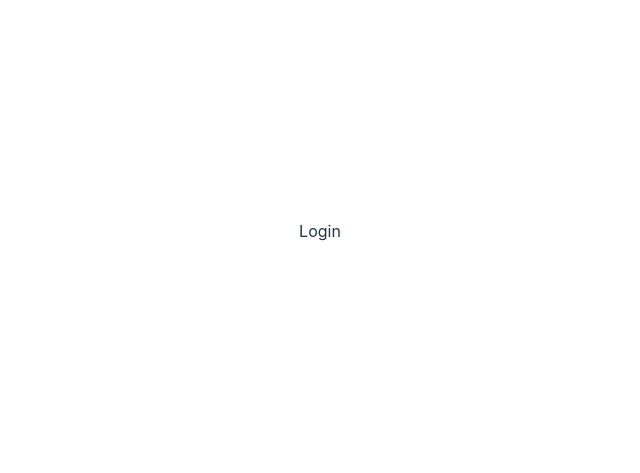
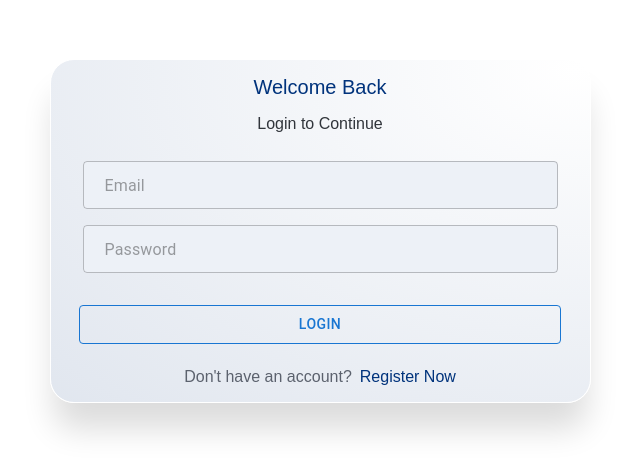
Before and after one commit to AbhishekPrakash09/geo_calc, a React (Vite) app in the folder geo_calc_ui/: page /login in a window 1280 px wide. Shown: the part 169-642 px from the top of the page, without its empty margins (320-960 px from the left). Built offline with nearby package versions, Linux system fonts and the light colour scheme.

Commit message:
Login Page Implemented

```diff
--- a/geo_calc_ui/package.json
+++ b/geo_calc_ui/package.json
@@ -10,6 +10,9 @@
     "preview": "vite preview"
   },
   "dependencies": {
+    "@emotion/react": "^11.13.0",
+    "@emotion/styled": "^11.13.0",
+    "@mui/material": "^5.16.7",
     "axios": "^1.7.4",
     "react": "^18.3.1",
     "react-dom": "^18.3.1",
--- a/geo_calc_ui/src/App.tsx
+++ b/geo_calc_ui/src/App.tsx
@@ -1,7 +1,7 @@
 import { RouterProvider, createBrowserRouter } from "react-router-dom";
 import "./App.css";
 import Login from "./pages/Login";
-import RootLayout from "./pages/RootLayout";
+import RootLayout, { loader as rootLoader } from "./pages/RootLayout";
 
 const router = createBrowserRouter([
   {
@@ -15,12 +15,8 @@ const router = createBrowserRouter([
   },
   {
     path: "/",
-    children: [
-      {
-        index: true,
-        element: <RootLayout />,
-      },
-    ],
+    element: <RootLayout />,
+    loader: rootLoader,
   },
 ]);
 
--- a/geo_calc_ui/src/http/axios-instance.ts
+++ b/geo_calc_ui/src/http/axios-instance.ts
@@ -19,12 +19,8 @@ instance.interceptors.response.use(
 instance.interceptors.request.use(
     (config) => {
       const token = localStorage.getItem("token");
-      const refreshToken = localStorage.getItem("refreshToken");
       if (token) {
         config.headers.Authorization = `Bearer ${token}`;
-      }
-      if (refreshToken) {
-        config.headers.RefreshToken = refreshToken;
       }
       return config;
     },
--- a/geo_calc_ui/src/pages/Login/Login.module.css
+++ b/geo_calc_ui/src/pages/Login/Login.module.css
@@ -8,3 +8,109 @@
     background-repeat: no-repeat;
     background-size: cover;
   }
+
+  .loginContainer {
+    display: flex;
+    flex-direction: column;
+    justify-content: center;
+    align-items: center;
+    gap: 16px;
+    width: 507px;
+    padding: 16px;
+    border-radius: 24px;
+    border: 1px solid #fff;
+    background: radial-gradient(
+      140.57% 139.2% at 97.45% 2.69%,
+      rgba(255, 255, 255, 0.79) 0%,
+      rgba(216, 223, 234, 0.79) 100%
+    );
+    box-shadow: 0px 30px 31.5px -4px rgba(0, 0, 0, 0.14);
+    backdrop-filter: blur(4px);
+  }
+
+  .innerBox {
+    display: flex;
+    flex-direction: column;
+    width: 100%;
+  }
+
+  .signInTextGray {
+    font-family: "Poppins-Regular", sans-serif;
+    font-size: 20px;
+    font-style: normal;
+    font-weight: 400;
+    line-height: normal;
+    color: #01337c;
+  }
+
+  .signInTextBlack {
+    font-family: "Poppins-Regular", sans-serif;
+    font-size: 16px;
+    font-style: normal;
+    font-weight: 400;
+    line-height: normal;
+    color: #31353b;
+  }
+
+  .formContainer {
+    display: flex;
+    flex-direction: column;
+    justify-content: center;
+    margin-top: 12px;
+    border-radius: 6px;
+    padding: 16px;
+  }
+
+  .floatingCol {
+    display: flex;
+    flex-direction: column;
+    margin-bottom: 16px;
+  }
+
+  .floatingRow {
+    display: flex;
+    flex-direction: row;
+    justify-content: flex-end;
+  }
+
+  .floatingText {
+    color: #000000;
+    font-family: "Poppins-Regular", sans-serif;
+    font-size: 16px;
+    font-style: normal;
+    font-weight: 400;
+    line-height: normal;
+    height: 48px;
+    margin-top: 4px;
+    background: #edf1f7;
+    border-radius: 4px;
+    outline: none;
+    box-shadow: none;
+  }
+
+.registerText {
+    display: flex;
+    align-items: center;
+    justify-content: center;
+    margin-top: 24px;
+    gap: 8px;
+  }
+
+.registerText .text {
+    font-family: "Poppins-Regular", sans-serif;
+    color: #5c626e;
+    font-size: 16px;
+    font-style: normal;
+    font-weight: 400;
+    line-height: normal;
+  }
+
+  .registerText .link {
+    font-family: "Poppins-Regular", sans-serif;
+    color: #01337c;
+    font-size: 16px;
+    font-style: normal;
+    font-weight: 500;
+    line-height: normal;
+    text-decoration: none;
+  }
--- a/geo_calc_ui/src/pages/Login/Login.tsx
+++ b/geo_calc_ui/src/pages/Login/Login.tsx
@@ -1,7 +1,118 @@
+import { Link } from "react-router-dom";
+import axiosInstance from "../../http/axios-instance";
 import classes from "./Login.module.css";
+import { Button, InputAdornment, TextField } from "@mui/material";
+import { useRef } from "react";
 
 const Login = () => {
-  return <div className={classes.container}>Login</div>;
+  const emailRef = useRef<HTMLInputElement>(null);
+  const passwordRef = useRef<HTMLInputElement>(null);
+
+  const handleLogin = async () => {
+    const email = emailRef.current?.value;
+    const password = passwordRef.current?.value;
+    if (!email || !password) {
+      return;
+    }
+    const response = await axiosInstance.post("/api/token", {
+      username: email,
+      password: password,
+    });
+
+    console.log(response);
+  };
+  return (
+    <div className={classes.container}>
+      <div className={classes.loginContainer}>
+        <div className={classes.innerBox}>
+          <div
+            style={{
+              display: "flex",
+              flexDirection: "column",
+              alignItems: "center",
+              gap: "16px",
+            }}
+          >
+            <span className={classes.signInTextGray}>Welcome Back</span>
+            <span className={classes.signInTextBlack}>Login to Continue</span>
+          </div>
+          <div>
+            <div className={classes.formContainer}>
+              <div className={classes.floatingCol}>
+                {" "}
+                <TextField
+                  id="username"
+                  name="username"
+                  InputProps={{
+                    startAdornment: (
+                      <InputAdornment position="start"></InputAdornment>
+                    ),
+                    type: "text",
+                    sx: {
+                      height: "48px",
+                    },
+                    inputProps: {
+                      sx: { padding: 0 },
+                    },
+                  }}
+                  className={classes.floatingText}
+                  inputRef={emailRef}
+                  placeholder="Email"
+                  required
+                />
+              </div>
+              <div className={classes.floatingCol}>
+                <TextField
+                  id="password"
+                  name="password"
+                  InputProps={{
+                    startAdornment: (
+                      <InputAdornment position="start"></InputAdornment>
+                    ),
+                    type: "password",
+                    sx: {
+                      height: "48px",
+                    },
+                    inputProps: {
+                      sx: { padding: 0 },
+                    },
+                  }}
+                  className={classes.floatingText}
+                  inputRef={passwordRef}
+                  placeholder="Password"
+                  required
+                />
+              </div>
+            </div>
+            <Button
+              className={classes.buttonText}
+              sx={{
+                borderColor: "#01337C",
+                border: "1px solid",
+                width: "95%",
+                "&:hover": {
+                  backgroundColor: "#01337C",
+                },
+                "&:active": {
+                  backgroundColor: "#01337C",
+                },
+              }}
+              type="submit"
+              onClick={handleLogin}
+            >
+              Login
+            </Button>
+            <div className={classes.registerText}>
+              <span className={classes.text}>Don't have an account?</span>
+              <Link className={classes.link} to={"/register"}>
+                Register Now
+              </Link>
+            </div>
+          </div>
+        </div>
+      </div>
+    </div>
+  );
 };
 
 export default Login;
--- a/geo_calc_ui/src/pages/RootLayout/RootLayout.tsx
+++ b/geo_calc_ui/src/pages/RootLayout/RootLayout.tsx
@@ -1,5 +1,6 @@
 import { useEffect } from "react";
 import { useLoaderData, useNavigate } from "react-router-dom";
+import { validateToken } from "../../http/auth";
 
 const RootLayout = () => {
   const navigate = useNavigate();
@@ -20,4 +21,6 @@ export function loader() {
   if (!token) {
     return false;
   }
+  const isValid = validateToken();
+  return isValid;
 }
--- a/geo_calc_ui/src/pages/RootLayout/index.ts
+++ b/geo_calc_ui/src/pages/RootLayout/index.ts
@@ -1,3 +1,4 @@
-import RootLayout from "./RootLayout";
+import RootLayout, { loader } from "./RootLayout";
 
 export default RootLayout
+export {loader}
```
Also changed, not shown: 2 other files (tests, documents, lock files or other folders).
